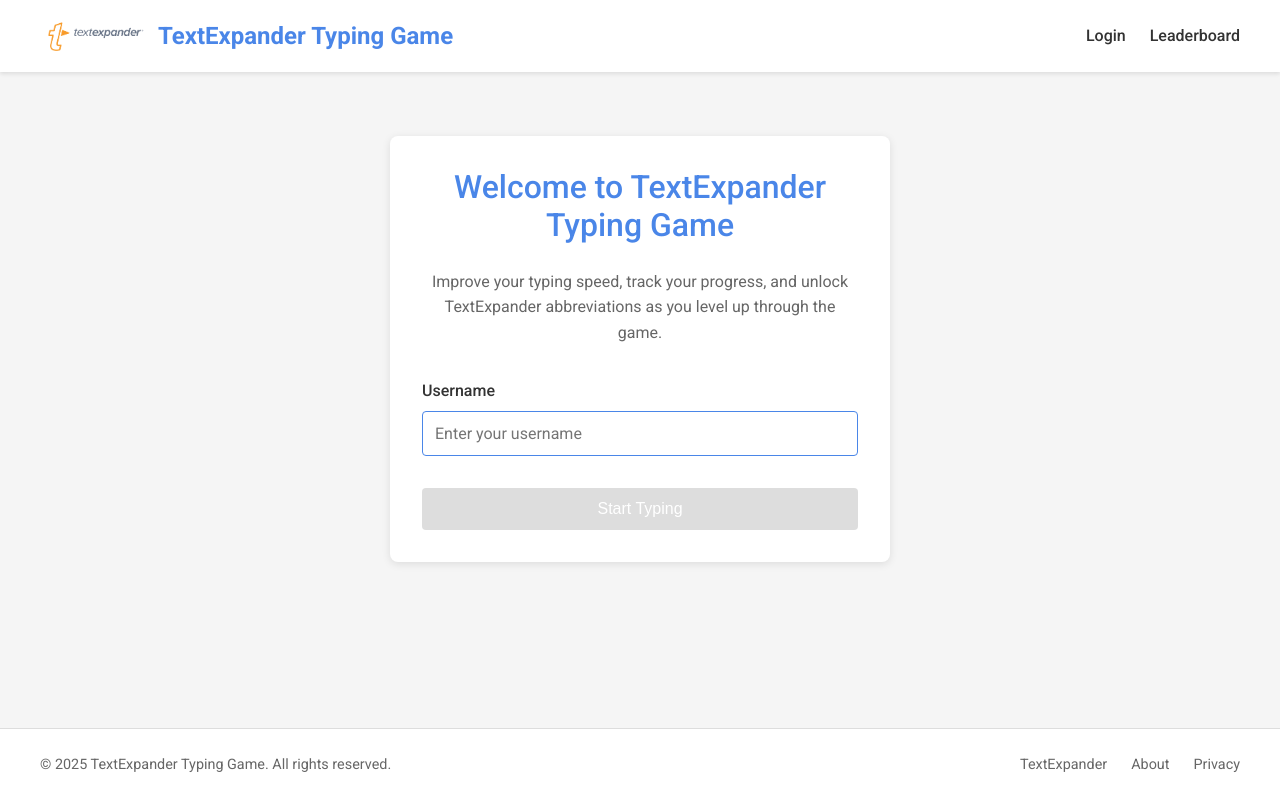
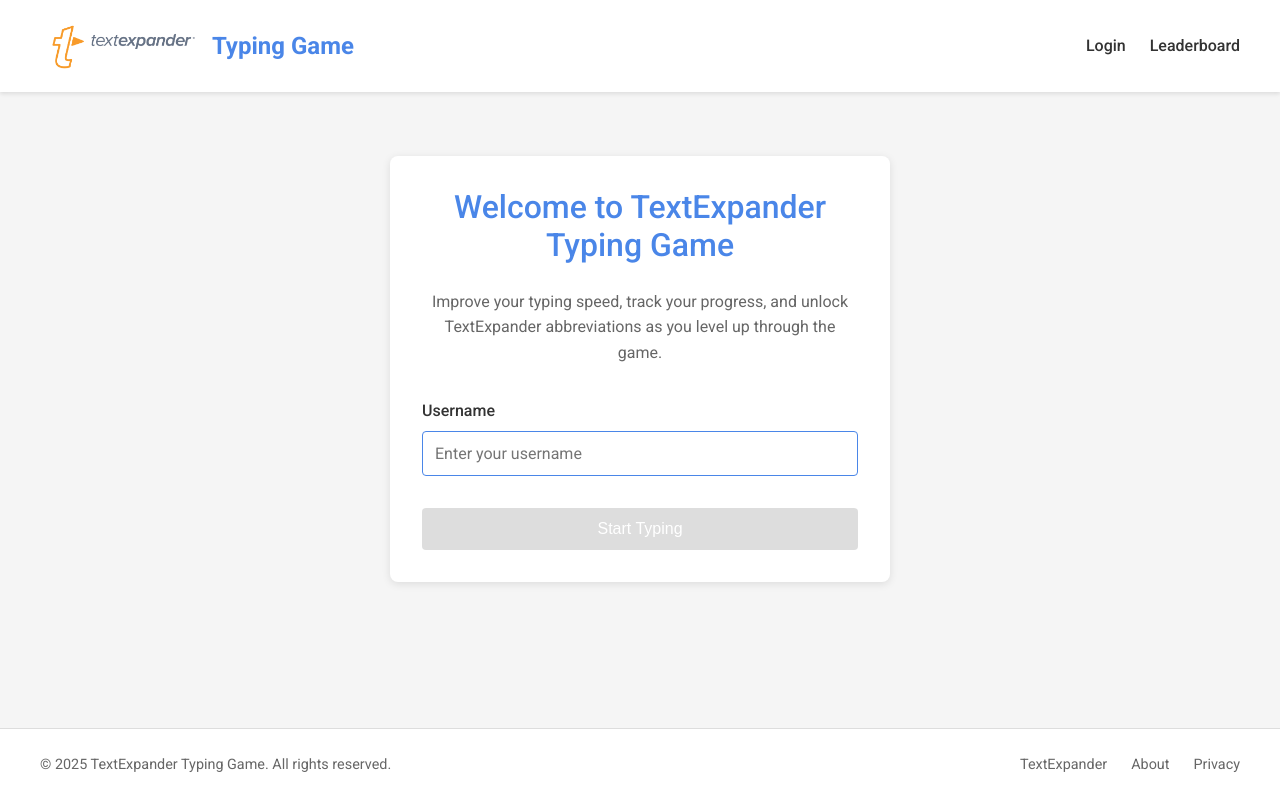
Before and after one commit to josheryn/textexpander-typing-game, a React (Vite) app: page /login in a window 1280 px wide. Built offline with nearby package versions, Linux system fonts and the light colour scheme; the HTML template or start-up script is replaced by a standard one.

Commit message:
update logo

```diff
--- a/src/components/Header.tsx
+++ b/src/components/Header.tsx
@@ -36,8 +36,11 @@
   }
 
   img {
-    height: 40px;
-    margin-right: 10px;
+    height: 60px;
+  }
+
+  span {
+    margin-left: 10px;
   }
 `;
 
@@ -84,8 +87,8 @@
       <HeaderContent>
         <Logo>
           <Link to="/">
-            <img src="/images/textexpander-logo.png" alt="TextExpander Logo" />
-            <span>TextExpander Typing Game</span>
+            <img src="/images/textexpander-logo.png" alt="TextExpander" />
+            <span>Typing Game</span>
           </Link>
         </Logo>
         <Nav>
--- a/src/pages/Game.tsx
+++ b/src/pages/Game.tsx
@@ -303,7 +303,15 @@
     setAccuracy(100);
     setUnlockedAbbreviation(null);
     setAbbreviationsUsed(0);
-  }, [level, user.level, navigate]);
+  }, [level, navigate]);
+
+  // Update available abbreviations when user level changes
+  useEffect(() => {
+    if (level) {
+      const abbrs = getAbbreviationsForLevel(user.level);
+      setAvailableAbbreviations(abbrs);
+    }
+  }, [user.level, level]);
 
   // Add keyboard event listener to start game on key press when in 'ready' state
   useEffect(() => {
```
Also changed, not shown: public/README.md, public/images/README.md.
